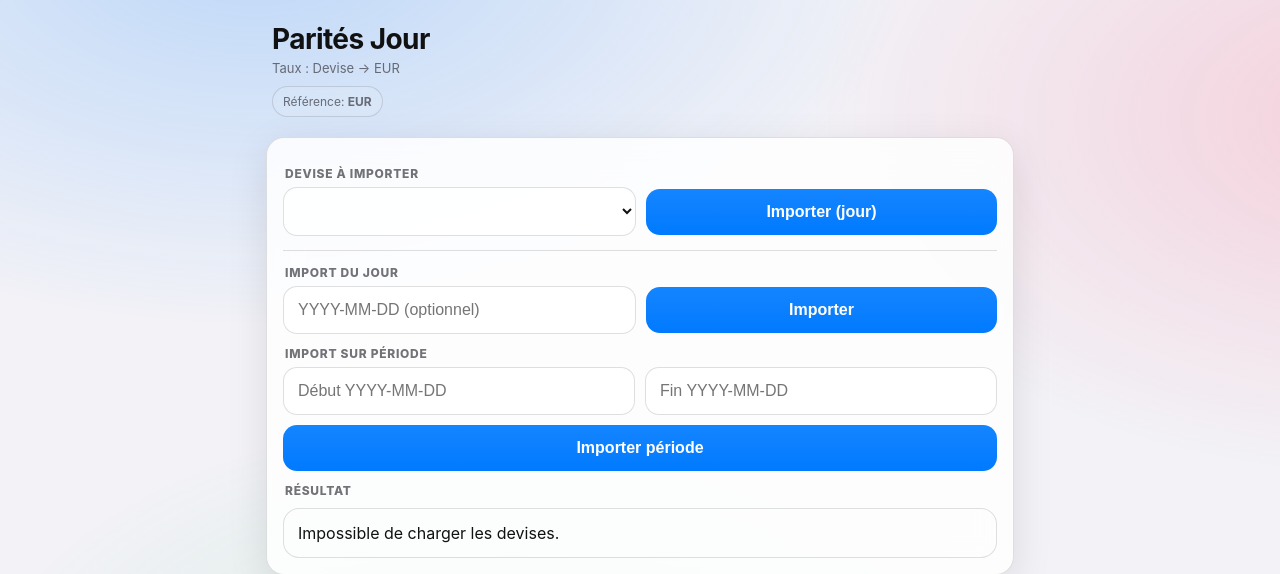
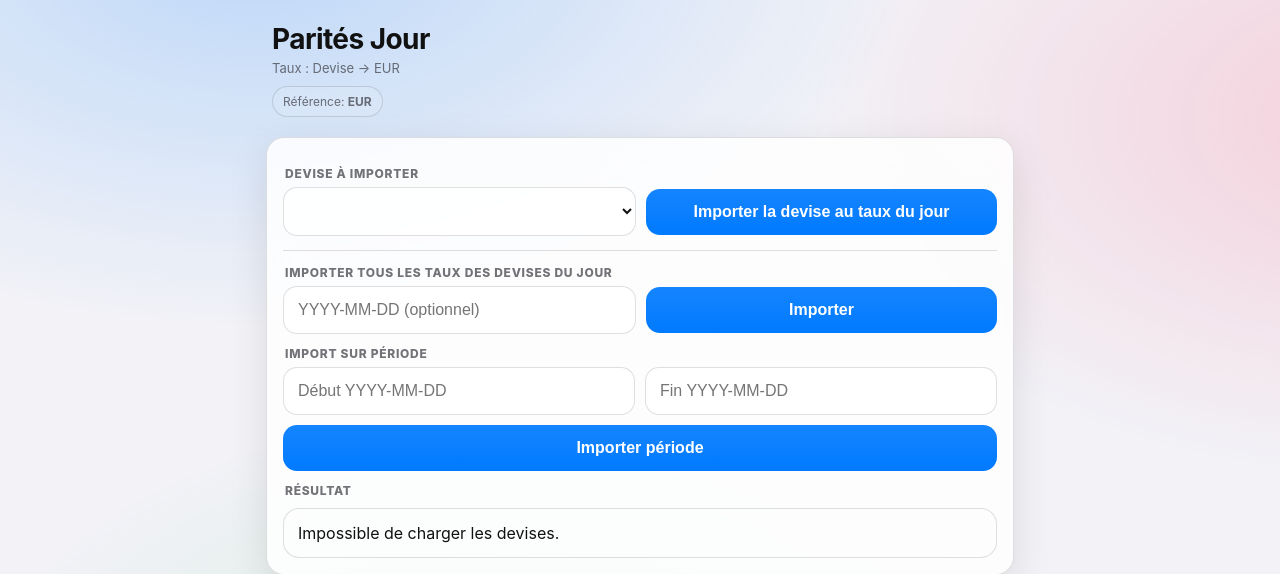
Before and after one commit to trendysoft451/devises, a FastAPI app: page / in a window 1280 px wide. Shown: the top 574 px of the page. Run offline with FastAPI, Linux system fonts and the light colour scheme; data that the repository does not hold is empty.

Commit message:
Update index.html

```diff
--- a/templates/index.html
+++ b/templates/index.html
@@ -3,7 +3,7 @@
 <head>
   <meta charset="utf-8">
   <meta name="viewport" content="width=device-width, initial-scale=1, viewport-fit=cover">
-  <title>Parités Jour</title>
+  <title>Import des devisesr</title>
 
   <meta name="apple-mobile-web-app-capable" content="yes">
   <meta name="apple-mobile-web-app-title" content="Parités Jour">
@@ -101,11 +101,11 @@
 
     <div class="card">
       {% if is_admin_ui %}
-        <div class="label">Connexion MySQL</div>
+        <div class="label">Connexion Base</div>
         <div class="grid">
           <input id="db_host" placeholder="Serveur (host)" autocomplete="off">
           <input id="db_port" placeholder="Port (3306)" inputmode="numeric" autocomplete="off">
-          <input id="db_user" placeholder="Utilisateur" autocomplete="off">
+          <input id="db_user" placeholder="Utilisateur (mettre root)" autocomplete="off">
           <input id="db_pass" placeholder="Mot de passe" type="password" autocomplete="off">
           <input id="db_name" placeholder="Base (ex: prod_commun)" autocomplete="off">
           <div></div>
@@ -117,12 +117,12 @@
       <div class="label">Devise à importer</div>
       <div class="row">
         <select id="target"></select>
-        <button onclick="importDay()">Importer (jour)</button>
+        <button onclick="importDay()">Importer la devise au taux du jour</button>
       </div>
 
       <div class="divider"></div>
 
-      <div class="label">Import du jour</div>
+      <div class="label">Importer tous les taux des devises du jour</div>
       <div class="row">
         <input id="day" placeholder="YYYY-MM-DD (optionnel)" autocomplete="off">
         <button onclick="importDay()">Importer</button>
```
